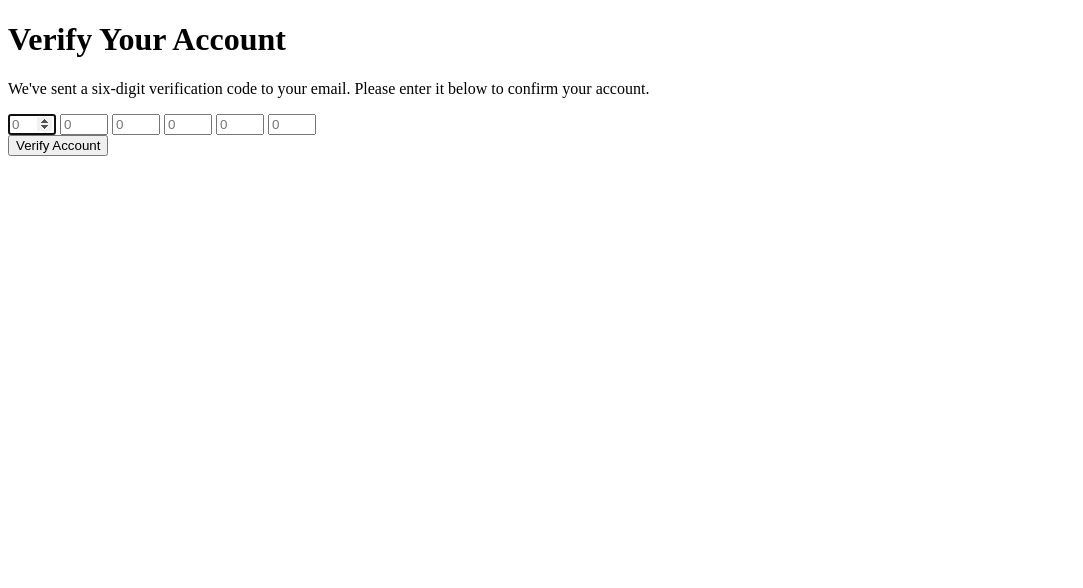
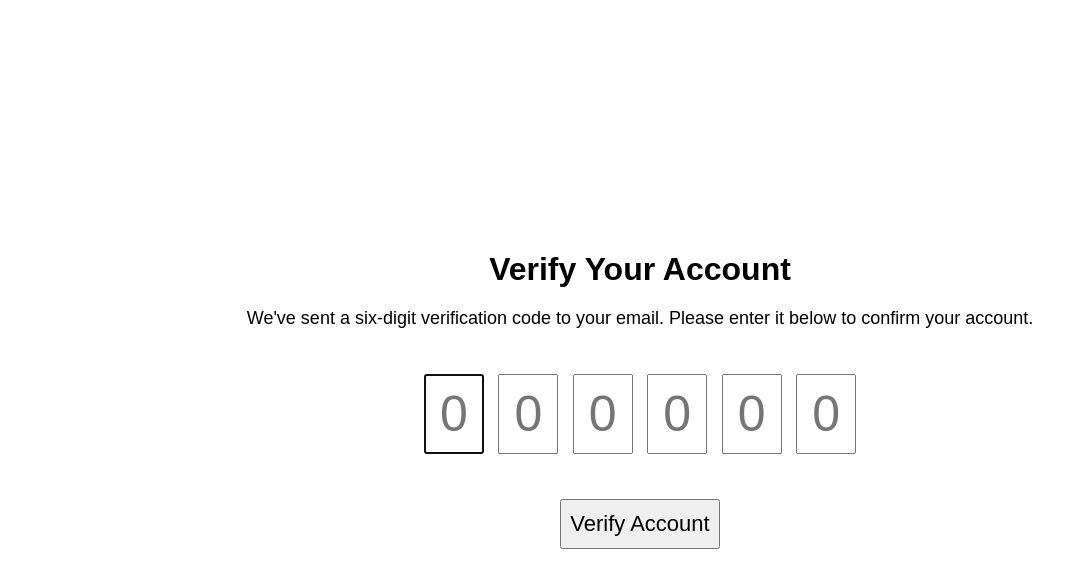
Before and after one commit to acciojob/OTP-himaanshusingh, a website: page main.html in a window 1280 px wide. Shown: the whole page, without its empty margins (0-1083 px from the left). Drawn offline with Linux system fonts and the light colour scheme.

Commit message:
created a submission

```diff
--- a/main.html
+++ b/main.html
@@ -4,24 +4,22 @@
     <meta charset="UTF-8" />
     <meta name="viewport" content="width=device-width, initial-scale=1.0" />
     <title>OTP Verification</title>
-    <link rel="stylesheet" href="style.css" />
+    <link rel="stylesheet" href="styles.css" />
   </head>
   <body>
+    <!-- prettier-ignore -->
     <div class="container">
       <h1 id="verification_heading">Verify Your Account</h1>
-      <p id="verification_subtext">
-        We've sent a six-digit verification code to your email. Please enter it
-        below to confirm your account.
-      </p>
-      <!-- prettier-ignore -->
+      <p id="verification_subtext">We've sent a six-digit verification code to your email. Please enter it
+      below to confirm your account.</p>
       <div class="code-container">
-            <input type="number" id="code-1" class="code" placeholder="0" min="0" max="9" required>
-            <input type="number" id="code-2" class="code" placeholder="0" min="0" max="9" required>
-            <input type="number" id="code-3" class="code" placeholder="0" min="0" max="9" required>
-            <input type="number" id="code-4" class="code" placeholder="0" min="0" max="9" required>
-            <input type="number" id="code-5" class="code" placeholder="0" min="0" max="9" required>
-            <input type="number" id="code-6" class="code" placeholder="0" min="0" max="9" required>
-        </div>
+        <input type="text" id="code-1" class="code" placeholder="0" maxlength="1" />
+        <input type="text" id="code-2" class="code" placeholder="0" maxlength="1" />
+        <input type="text" id="code-3" class="code" placeholder="0" maxlength="1" />
+        <input type="text" id="code-4" class="code" placeholder="0" maxlength="1" />
+        <input type="text" id="code-5" class="code" placeholder="0" maxlength="1" />
+        <input type="text" id="code-6" class="code" placeholder="0" maxlength="1" />
+      </div>
       <button class="verify-btn">Verify Account</button>
     </div>
     <script src="script.js"></script>
--- a/script.js
+++ b/script.js
@@ -1,18 +1,20 @@
 const codes = document.querySelectorAll(".code");
 codes[0].focus();
+
 codes.forEach((code, index) => {
-  code.addEventListener("input", (e) => {
-    const value = e.target.value;
-    if (value.length > 1) e.target.value = value.slice(0, 1);
-    if (value.length === 1 && index < codes.length - 1)
-      codes[index + 1].focus();
+  code.required = "true";
+
+  code.addEventListener("input", (evt) => {
+    const value = evt.target.value;
+    code.value = value;
+    if (index < codes.length - 1) codes[index + 1].focus();
   });
-  code.addEventListener("keydown", (e) => {
-    if (e.key === "Backspace") {
-      if (e.target.value === "" && index > 0) {
-        e.preventDefault();
-        codes[index - 1].focus();
-      } else e.target.value = "";
+
+  code.addEventListener("keydown", (evt) => {
+    if (evt.key === "Backspace") {
+      evt.preventDefault();
+      evt.target.value = "";
+      if (index > 0) codes[index - 1].focus();
     }
   });
 });
--- a/styles.css
+++ b/styles.css
@@ -1,86 +1,49 @@
-/*  your css code here. If applicable */
-@import url("https://fonts.googleapis.com/css2?family=Roboto:wght@300;400;700&display=swap");
-
 * {
-  box-sizing: border-box;
   margin: 0;
   padding: 0;
-}
-
-body {
-  background-color: #f5f5f5;
-  font-family: "Roboto", sans-serif;
-  display: flex;
-  align-items: center;
-  justify-content: center;
-  height: 100vh;
+  box-sizing: border-box;
+  font-family: Arial, Helvetica, sans-serif;
 }
 
 .container {
-  background-color: #ffffff;
-  border-radius: 10px;
+  height: 100vh;
   padding: 30px;
-  max-width: 500px;
-  text-align: center;
-  box-shadow: 0 4px 15px rgba(0, 0, 0, 0.1);
+  display: flex;
+  flex-flow: column wrap;
+  place-content: center;
+  gap: 20px;
 }
 
 #verification_heading {
-  color: #333;
-  font-weight: 700;
-  margin-bottom: 10px;
+  text-align: center;
 }
 
 #verification_subtext {
-  color: #666;
-  font-size: 15px;
-  line-height: 1.5;
+  font-size: 18px;
+  text-align: center;
 }
 
 .code-container {
-  display: flex;
-  align-items: center;
-  justify-content: center;
-  margin: 40px 0;
-  gap: 10px;
+  text-align: center;
+  margin: 25px 0;
 }
 
-.code {
-  height: 60px;
-  width: 50px;
-  border: 1px solid #ddd;
-  border-radius: 5px;
-  font-size: 24px;
+input {
+  width: 60px;
+  height: 80px;
+  margin: 0 5px;
+  font-size: 50px;
   text-align: center;
-  font-weight: 400;
 }
 
-/* Hide number input arrows for Webkit browsers */
-.code::-webkit-outer-spin-button,
-.code::-webkit-inner-spin-button {
+input::-webkit-inner-spin-button {
   -webkit-appearance: none;
-  margin: 0;
 }
 
-/* Style for focused input */
-.code:focus {
-  outline: none;
-  border-color: #3498db;
-  box-shadow: 0 0 5px rgba(52, 152, 219, 0.5);
+button {
+  width: 160px;
+  height: 50px;
+  font-size: 22px;
+  place-self: center;
+  cursor: pointer;
 }
-
-.verify-btn {
-  width: 100%;
-  padding: 15px;
-  background-color: #3498db;
-  color: #fff;
-  border: none;
-  border-radius: 5px;
-  font-size: 16px;
-  cursor: pointer;
-  transition: background-color 0.3s ease;
-}
-
-.verify-btn:hover {
-  background-color: #2980b9;
-}
```
